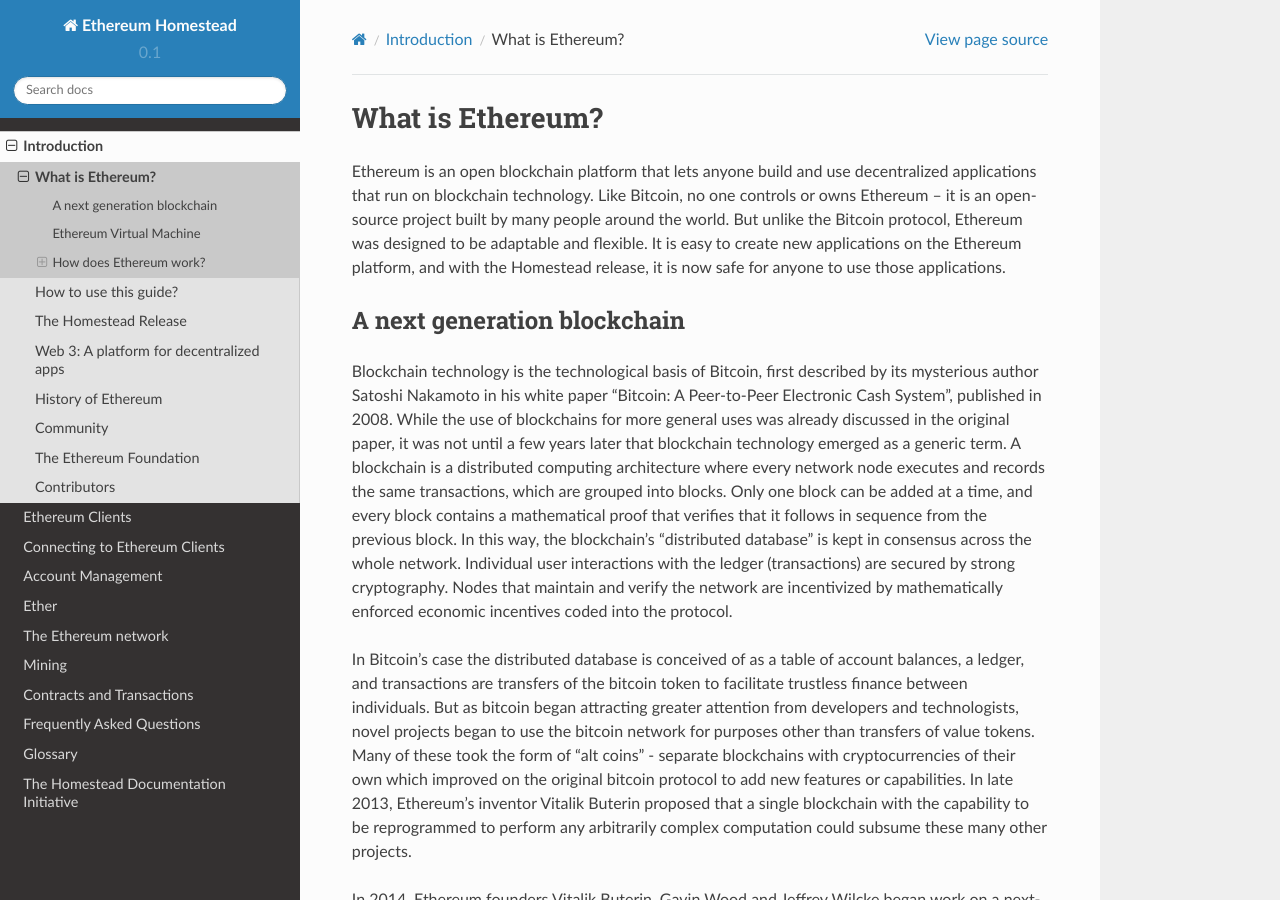
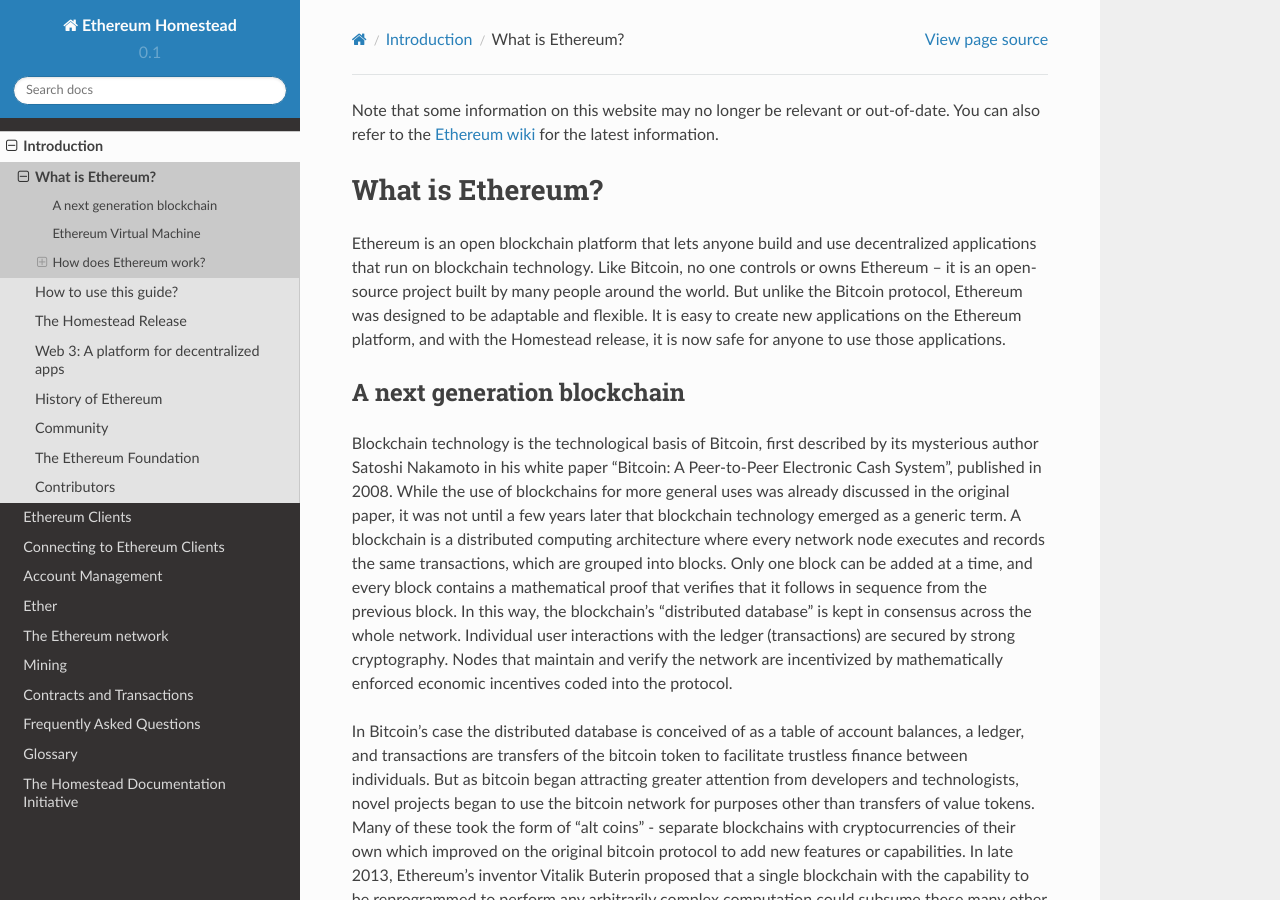
Before and after one commit to ethereum/homestead-guide, a Sphinx documentation site: the page built from source/introduction/what-is-ethereum.rst, in a window 1280 px wide and 900 px high. Built offline with Sphinx 7.4.7 and the Read the Docs theme 2.0.0, drawn with Linux system fonts in a browser that asks for light colours.

Commit message:
Refer to Ethereum wiki notice

```diff
--- a/source/introduction/what-is-ethereum.rst
+++ b/source/introduction/what-is-ethereum.rst
@@ -1,3 +1,5 @@
+Note that some information on this website may no longer be relevant or out-of-date. You can also refer to the `Ethereum wiki <https://github.com/ethereum/wiki>`_ for the latest information.
+
 .. _what-is-ethereum:
 
 ################################################################################
```
